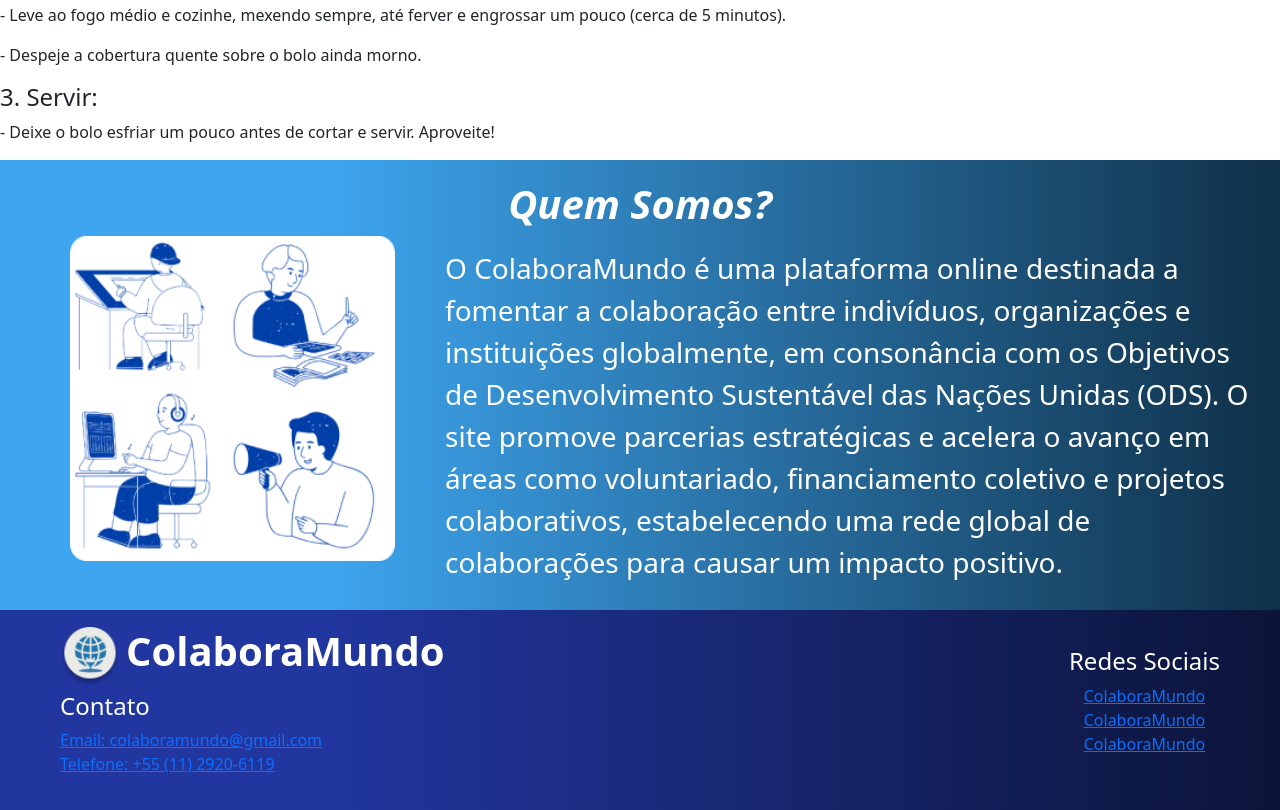
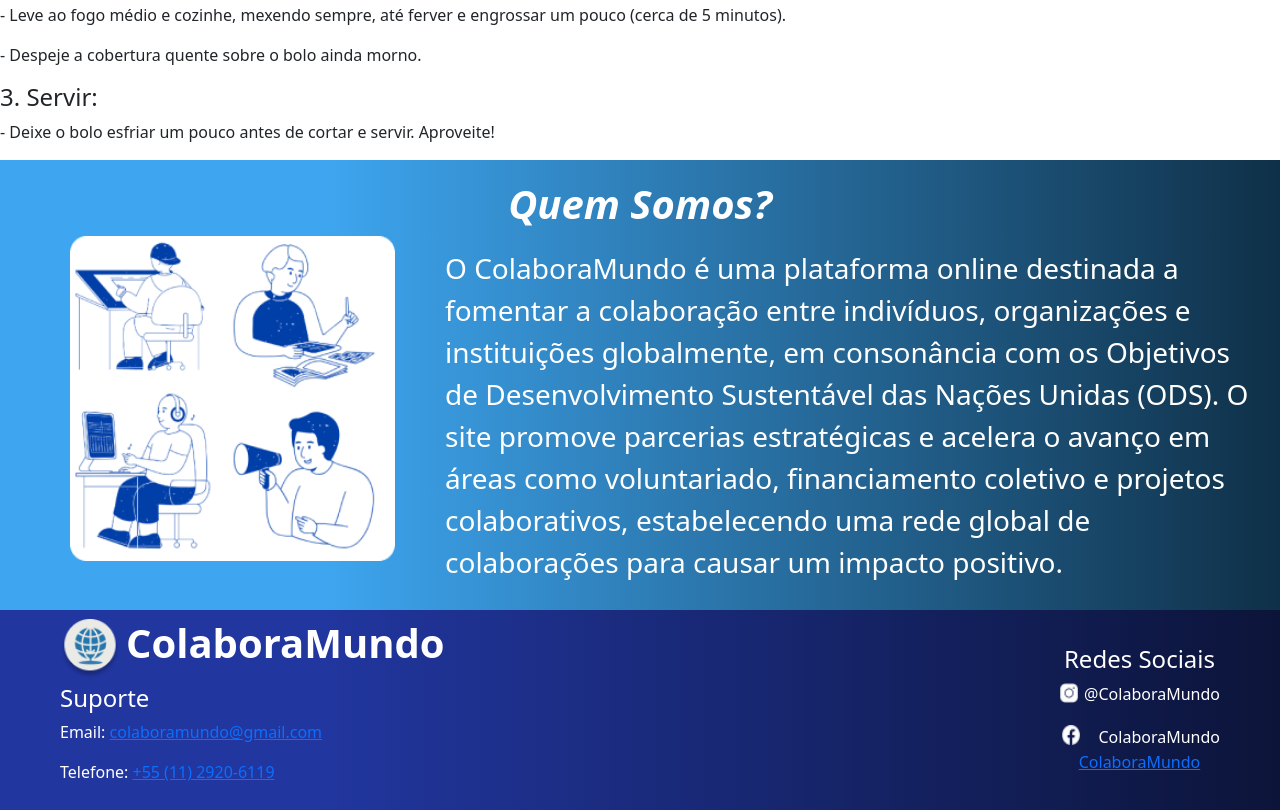
Before and after one commit to rouri404/ColaboraMundo, a website: page index.html in a window 1280 px wide. Shown: the part 1035-1845 px from the top of the page. Drawn offline with nearby package versions, Linux system fonts and the light colour scheme; files that its build step writes are made by us from their sources.

Commit message:
Imagens adicionadas das redes sociais

```diff
--- a/css/styles.css
+++ b/css/styles.css
@@ -4,6 +4,7 @@
   padding: 20px;
   display: flex;
   align-items: center;
+  width: 100%;
 }
 
 .botoes{
@@ -30,7 +31,7 @@
 }
 
 .botao-buscar {
-  width: 100px;
+  width: 70px;
 ;
 }
 
@@ -62,6 +63,8 @@
   width: 100%;
 }
 
+
+
 .footer {
   background: linear-gradient(to right, #3EA6F0, #0F3048);
   color: white;
--- a/index.html
+++ b/index.html
@@ -23,9 +23,12 @@
                 <img src="imagens/Notificação.png" alt="Notificação" style="width: 22px; height: 22px; margin-right: 4px">
             </a>
         </nav>
+        <form>
             <div class="input-search d-flex align-items-center">
             <input type="search" class="form-control" id="exemplo" placeholder="Buscar Projetos">
-            <button type="button" class="btn btn-primary m-2 botao-buscar">Buscar</button>
+            <button type="submit" class="btn btn-primary m-2 botao-buscar">Buscar</button>
+        </form>
+        <div>
             <button type="button" class="btn btn-primary botao-criar-projeto">Criar Projeto</button>
         </div>
     </header>
@@ -81,15 +84,24 @@
                     <h1 class="titulo fs-1 fw-bolder text-start">
                     ColaboraMundo</h1>
                     </div>
-            <h4>Contato</h4>
-            <p><a href="/email">Email: colaboramundo@gmail.com</a><br>
-            <a href="/telefone">Telefone: +55 (11) 2920-6119</a></p>
+                <h4>Suporte</h4>
+
+                <p>Email: <a href="/email"> colaboramundo@gmail.com</a>
+                </p><p>Telefone: <a href="/telefone">+55 (11) 2920-6119</a></p>
             </div>
             <div>
                 <h4>Redes Sociais</h4>
-            <p><a href="/Instagram">ColaboraMundo</a><br>
-            <a href="/Facebook">ColaboraMundo</a><br>
-            <a href="/X">ColaboraMundo</a></p>
+                <div class="instagram">
+                    <p><a href="/Instagram"><img src="imagens/instagram.png" alt="Instagram" style="width: 20px; height: 20px; margin-right: 1px; margin-bottom: 5px;"></a> @ColaboraMundo</p>
+                </div>
+                <div class="facebook" style="display: flex; align-items: center;">
+
+                    <a href="/Facebook">
+                        <img src="imagens/facebook.png" alt="Facebook" style="width: 20px; height: 20px; margin-right: 14px; margin-bottom: 5px; margin-left: 2px;">
+                    </a>
+                    <span style="margin-left: auto;">ColaboraMundo</span>
+                </div>
+                <a href="/X">ColaboraMundo</a>
             </div>
         </div>
     </footer>
```
Also changed, not shown: imagens/facebook.png (added), imagens/instagram.png (added), imagens/twitter.png (added). Lines whose indentation alone changed are shown as unchanged.
